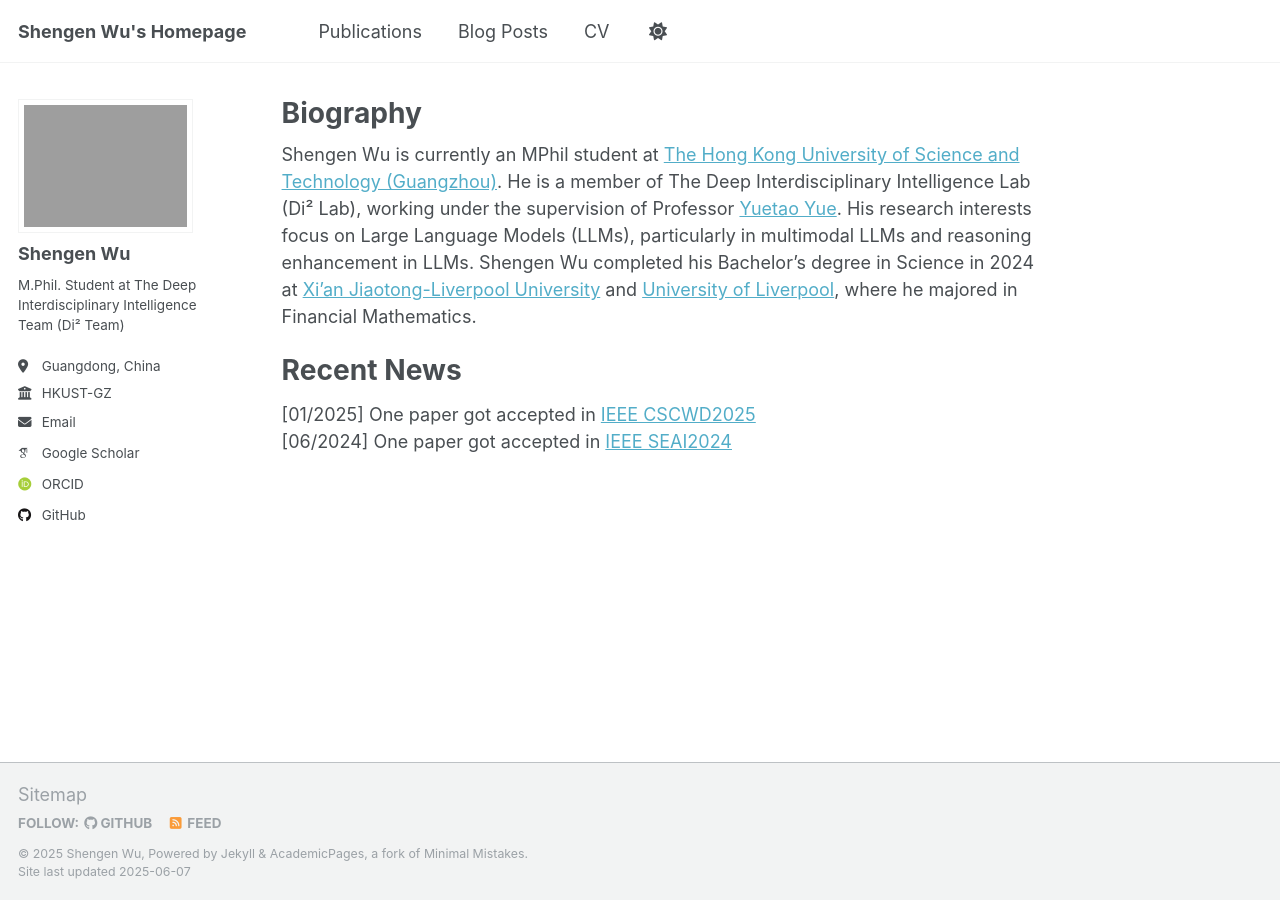
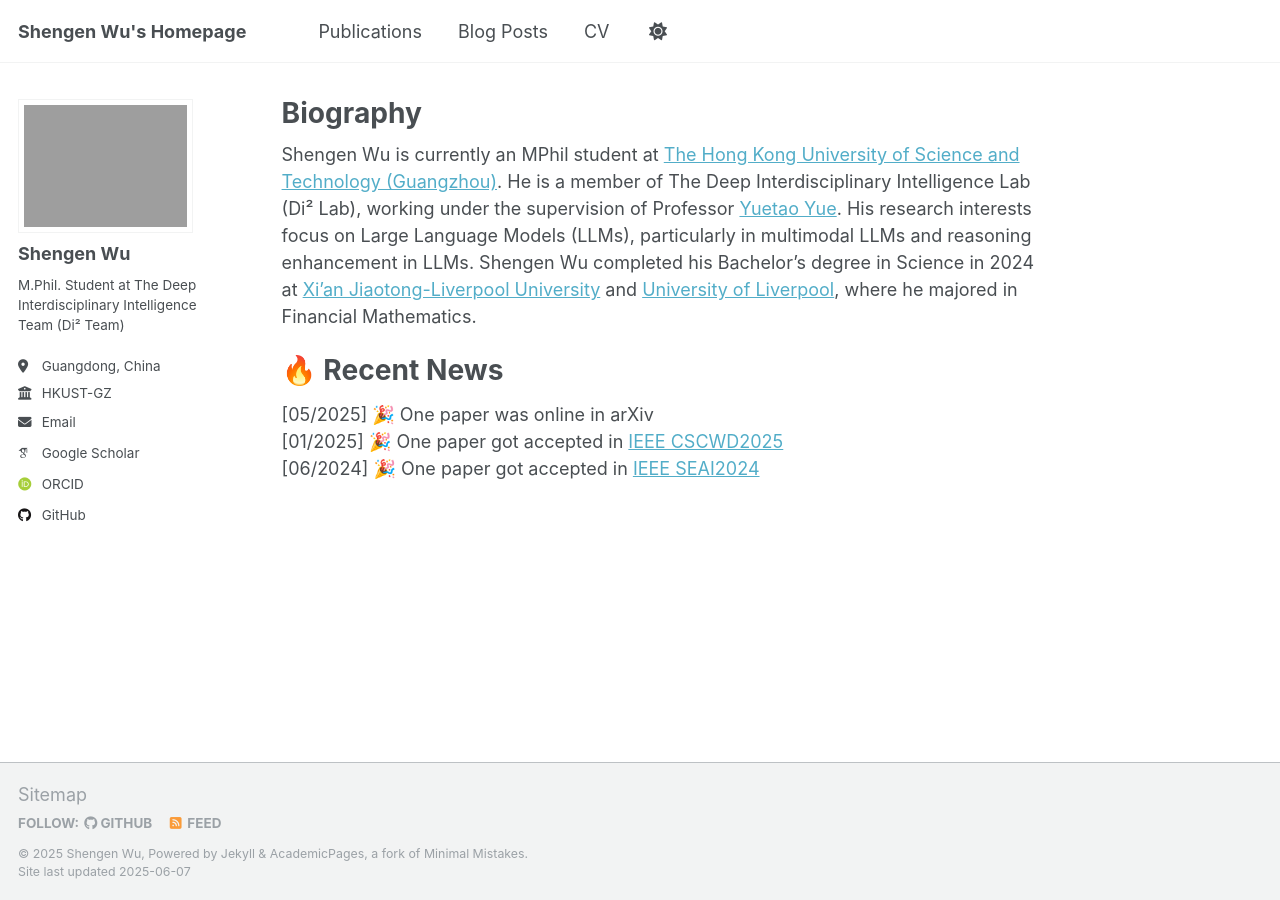
Before and after one commit to ShengenWu/shengenwu.github.io, a Jekyll site: the page built from _pages/about.md, in a window 1280 px wide. Built offline with Jekyll 4.4.1, drawn with Linux system fonts in a browser that asks for light colours; some web fonts are replaced.

Commit message:
update news

```diff
--- a/_pages/about.md
+++ b/_pages/about.md
@@ -9,7 +9,9 @@ redirect_from:
 
 Shengen Wu is currently an MPhil student at [The Hong Kong University of Science and Technology (Guangzhou)](https://hkust-gz.edu.cn). He is a member of The Deep Interdisciplinary Intelligence Lab (Di² Lab), working under the supervision of Professor [Yuetao Yue](https://facultyprofiles.hkust-gz.edu.cn/faculty-personal-page/YUE-Yutao/yutaoyue). His research interests focus on Large Language Models (LLMs), particularly in multimodal LLMs and reasoning enhancement in LLMs. Shengen Wu completed his Bachelor's degree in Science in 2024 at [Xi'an Jiaotong-Liverpool University](xjtlu.edu.cn) and [University of Liverpool](liverpool.ac.uk), where he majored in Financial Mathematics.
 
-# Recent News
-\[01/2025\] One paper got accepted in [IEEE CSCWD2025](https://www.ieeesmc.org/technical-activities/human-machine-systems/computer-supported-cooperative-work-in-design/)
+# 🔥 Recent News
+\[05/2025\] 🎉 One paper was online in arXiv
 <br>
-\[06/2024\] One paper got accepted in [IEEE SEAI2024](https://seai.org/)
+\[01/2025\] 🎉 One paper got accepted in [IEEE CSCWD2025](https://www.ieeesmc.org/technical-activities/human-machine-systems/computer-supported-cooperative-work-in-design/)
+<br>
+\[06/2024\] 🎉 One paper got accepted in [IEEE SEAI2024](https://seai.org/)
```
